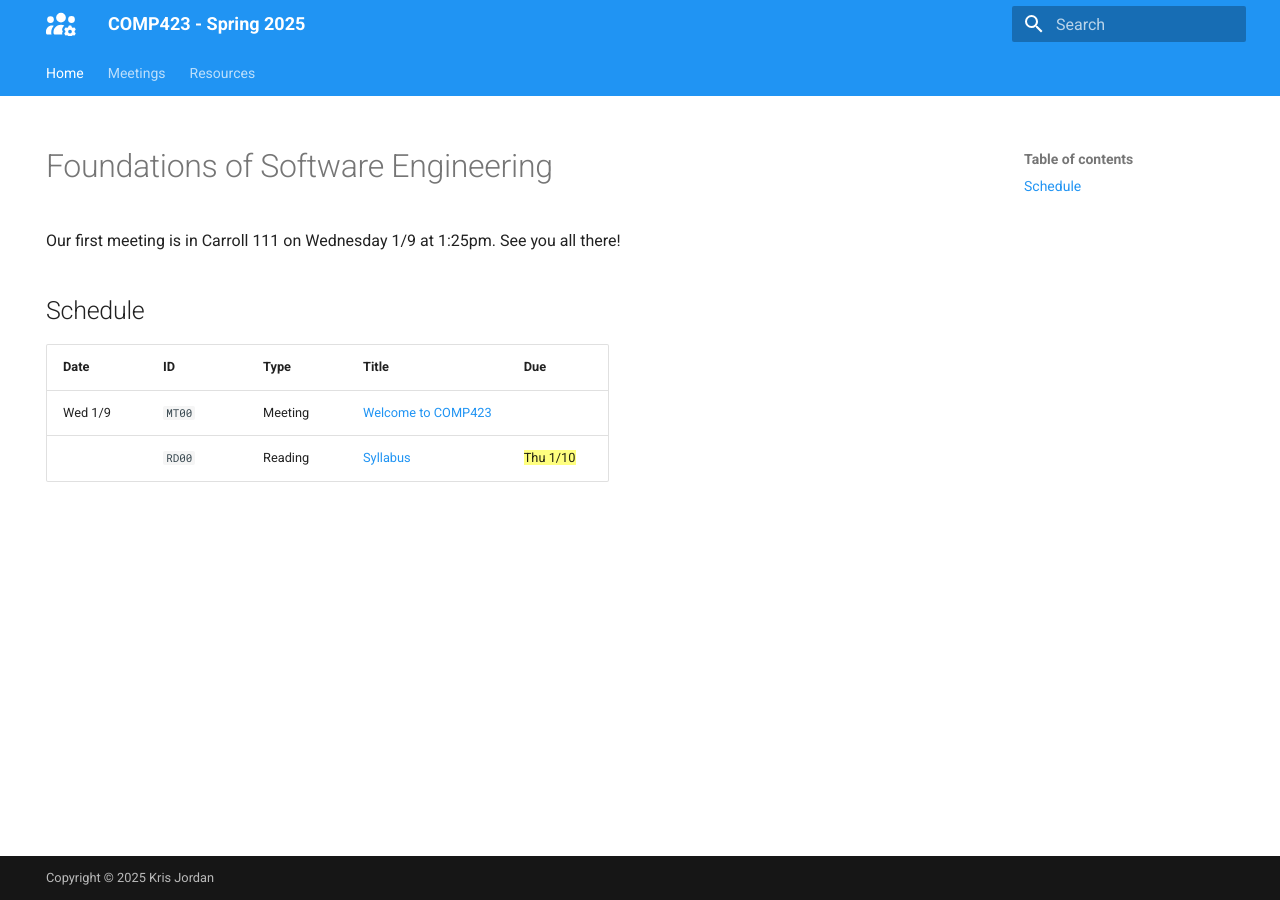
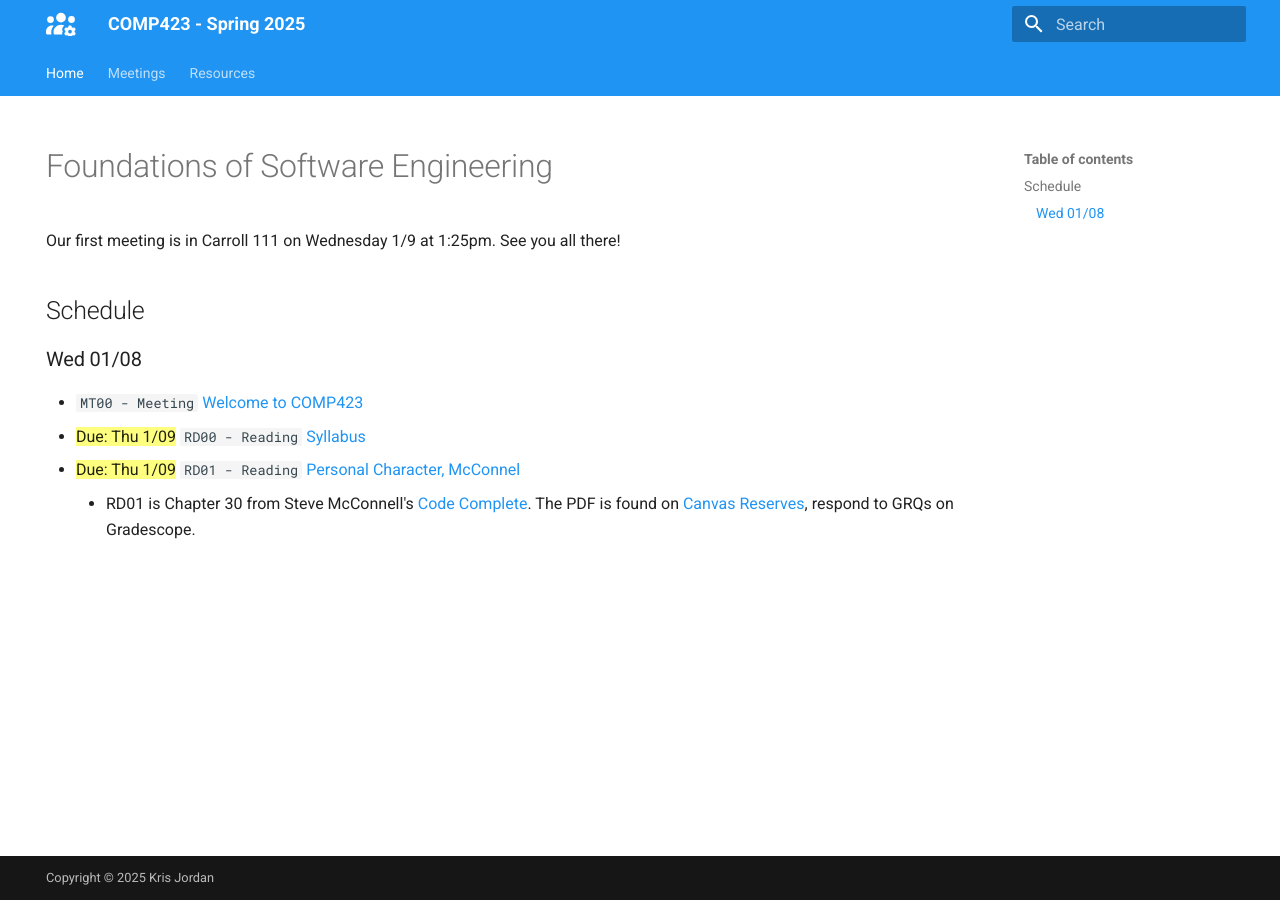
Before and after one commit to comp423-25s/comp423-25s.github.io, an MkDocs documentation site: the page built from docs/index.md, in a window 1280 px wide. Built offline with MkDocs 1.6.1 and Material for MkDocs 9.7.7, drawn with Linux system fonts in a browser that asks for light colours.

```diff
--- a/docs/index.md
+++ b/docs/index.md
@@ -9,7 +9,9 @@ Our first meeting is in Carroll 111 on Wednesday 1/9 at 1:25pm. See you all ther
 
 ## Schedule
 
-| Date    | ID     | Type    | Title                                        | Due          |
-| :------ | ------ | :------ | :------------------------------------------- | ------------ |
-| Wed 1/9 | `MT00` | Meeting | [Welcome to COMP423](meetings/2025_01_09.md) |              |
-|         | `RD00` | Reading | [Syllabus](resources/syllabus.md)            | ==Thu 1/10== |
+### Wed 01/08
+
+* `MT00 - Meeting` [Welcome to COMP423](meetings/2025_01_08.md)
+* ==Due: Thu 1/09== `RD00 - Reading` [Syllabus](resources/syllabus.md)
+* ==Due: Thu 1/09== `RD01 - Reading` [Personal Character, McConnel](https://canvas.unc.edu)
+    * RD01 is Chapter 30 from Steve McConnell's [Code Complete](https://www.amazon.com/Code-Complete-Practical-Handbook-Construction/dp/0735619670). The PDF is found on [Canvas Reserves](https://canvas.unc.edu), respond to GRQs on Gradescope.
```
Also changed, not shown: docs/meetings/2025_01_08.md (added, +20 -0 lines), docs/meetings/2025_01_09.md (deleted, +0 -18 lines), docs/schedule_draft.md (added, +30 -0 lines).
